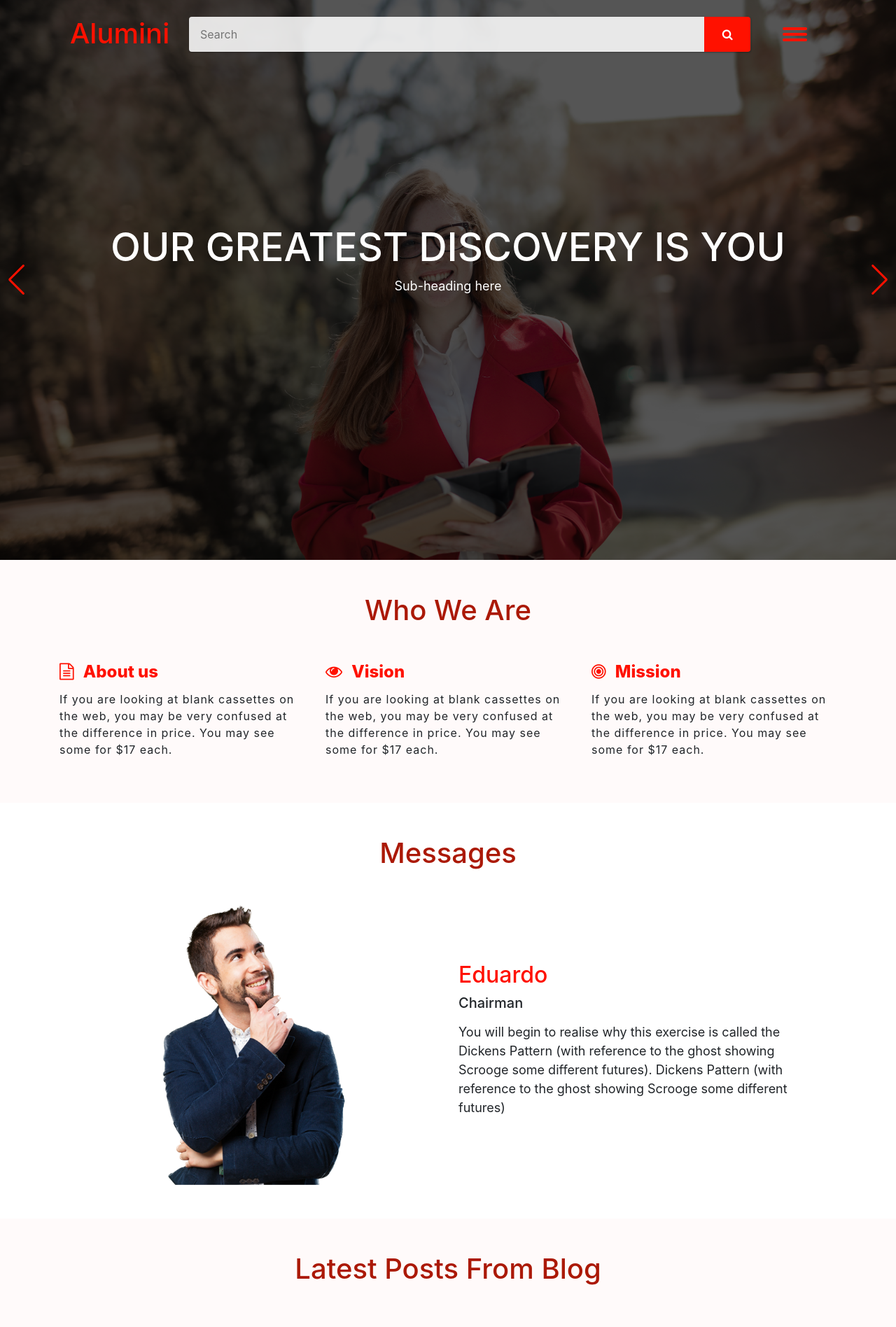
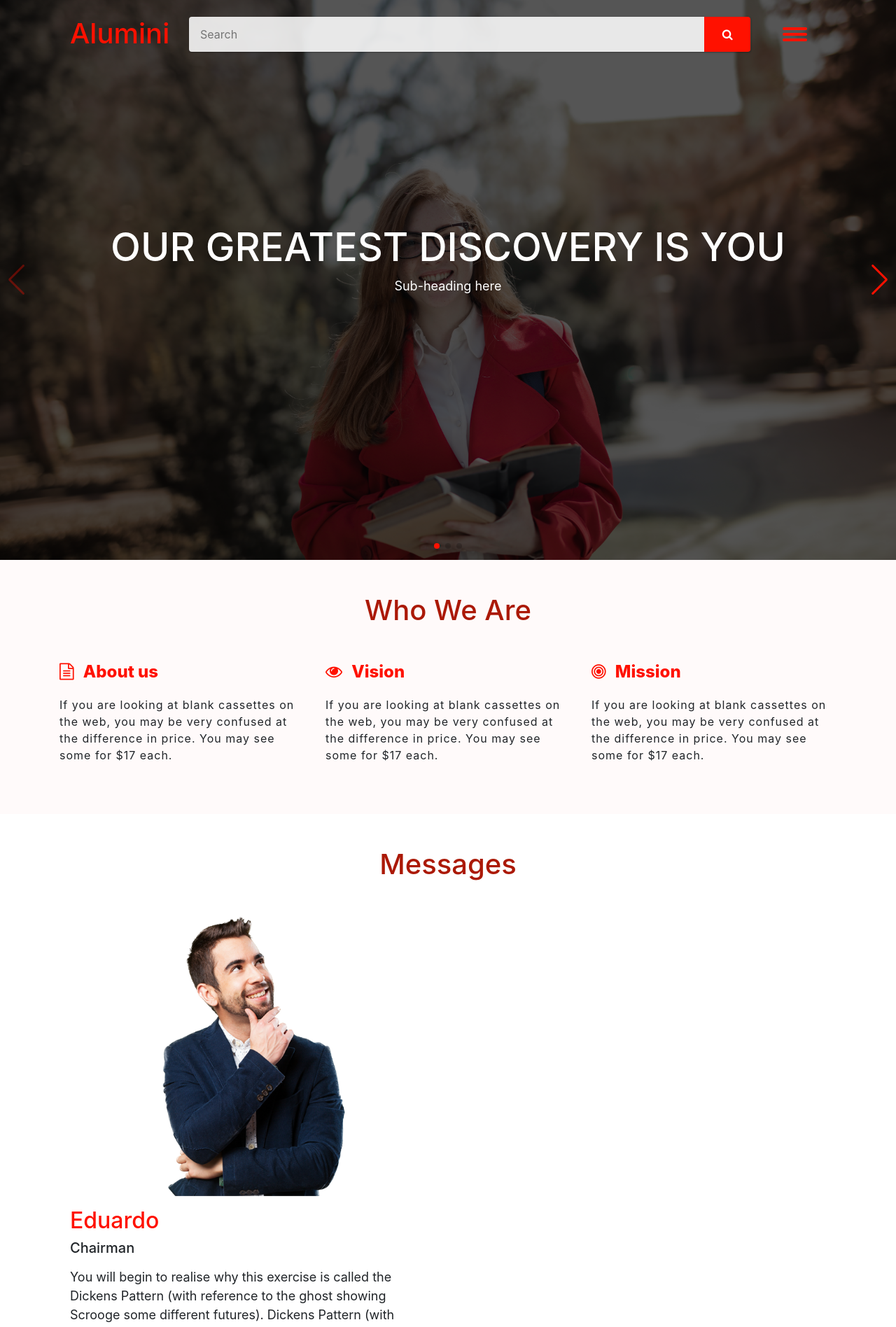
Before and after one commit to rohanraghuwanshi/Alumini-Project, a Django app: page / in a window 1280 px wide. Shown: the top 1896 px of the page at 70% size. Run offline with Django 3.2, Linux system fonts and the light colour scheme; some libraries are stand-ins or nearby versions.

Commit message:
Changes @index.htm

```diff
--- a/homeapp/templates/homeapp/index.html
+++ b/homeapp/templates/homeapp/index.html
@@ -49,20 +49,20 @@
 	    	<div class="row">
 	    		<div class="col-lg-4 col-md-12">
 	    			<div class="about-item">
-	    				<h4><i class="fa fa-file-text-o pr-2 mb-2"> </i> About us</h4>
-	    				<p>If you are looking at blank cassettes on the web, you may be very confused at the difference in price. You may see some for $17 each.</p>
+	    				<h4><i class="fa fa-file-text-o pr-2 mb-3"> </i> About us</h4>
+	    				<p class="pb-2">If you are looking at blank cassettes on the web, you may be very confused at the difference in price. You may see some for $17 each.</p>
 	    			</div>
 	    		</div>
 	    		<div class="col-lg-4 col-md-12">
 	    			<div class="about-item">
-	    				<h4><i class="fa fa-eye pr-2 mb-2"> </i> Vision</h4>
-	    				<p>If you are looking at blank cassettes on the web, you may be very confused at the difference in price. You may see some for $17 each.</p>
+	    				<h4><i class="fa fa-eye pr-2 mb-3"> </i> Vision</h4>
+	    				<p class="pb-2">If you are looking at blank cassettes on the web, you may be very confused at the difference in price. You may see some for $17 each.</p>
 	    			</div>
 	    		</div>
 	    		<div class="col-lg-4 col-md-12">
 	    			<div class="about-item">
-	    				<h4><i class="fa fa-bullseye pr-2 mb-2"> </i> Mission</h4>
-	    				<p>If you are looking at blank cassettes on the web, you may be very confused at the difference in price. You may see some for $17 each.</p>
+	    				<h4><i class="fa fa-bullseye pr-2 mb-3"> </i> Mission</h4>
+	    				<p class="pb-2">If you are looking at blank cassettes on the web, you may be very confused at the difference in price. You may see some for $17 each.</p>
 	    			</div>
 	    		</div>
 	    	</div>
@@ -77,12 +77,12 @@
             <div class="message-swiper-container">
                 <div class="swiper-wrapper">
                     <div class="swiper-slide">
-                        <div class="col-lg-6">
-							<div class="message-picture">
+                        <div class="col-lg-6 col-md-12">
+							<div class="message-picture pb-3">
 								<img src="{% static 'images/home-message/msg.png' %}" alt="picture here">
 							</div>
 						</div>
-						<div class="col-lg-6">
+						<div class="col-lg-6 col-md-12">
 							<div class="message-content">
 								<h2>Eduardo</h2>
 								<h5 class="pb-2">Chairman</h5>
@@ -91,12 +91,12 @@
 						</div>
                     </div>
                     <div class="swiper-slide">
-                        <div class="col-lg-6">
-							<div class="message-picture">
+                        <div class="col-lg-6 col-md-12">
+							<div class="message-picture pb-3">
 								<img src="{% static 'images/home-message/msg.png' %}" alt="picture here">
 							</div>
 						</div>
-						<div class="col-lg-6">
+						<div class="col-lg-6 col-md-12">
 							<div class="message-content">
 								<h2>Eduardo</h2>
 								<h5 class="pb-2">Chairman</h5>
@@ -105,12 +105,12 @@
 						</div>
                     </div>
                     <div class="swiper-slide">
-                        <div class="col-lg-6">
-							<div class="message-picture">
+                        <div class="col-lg-6 col-md-12">
+							<div class="message-picture  pb-3">
 								<img src="{% static 'images/home-message/msg.png' %}" alt="picture here">
 							</div>
 						</div>
-						<div class="col-lg-6">
+						<div class="col-lg-6 col-md-12">
 							<div class="message-content">
 								<h2>Eduardo</h2>
 								<h5 class="pb-2">Chairman</h5>
@@ -185,15 +185,18 @@
 {% block script_block %}
     <script src="{% static 'js/swiper/swiper.min.js' %}"></script>
     <script>
-    var swiper = new Swiper('.main-swiper-container', {
+    var swiper = new Swiper('.swiper-container', {
     cssMode: true,
-    loop: true,
     navigation: {
         nextEl: '.swiper-button-next',
         prevEl: '.swiper-button-prev',
     },
     pagination: {
         el: '.swiper-pagination'
+    },
+    autoplay: {
+        delay: 5000,
+        disableOnInteraction: false,
     },
     mousewheel: true,
     keyboard: true,
@@ -202,10 +205,6 @@
     var swiper = new Swiper('.message-swiper-container', {
       spaceBetween: 30,
       centeredSlides: true,
-      navigation: {
-        nextEl: '.swiper-button-next',
-        prevEl: '.swiper-button-prev',
-    },
       autoplay: {
         delay: 5000,
         disableOnInteraction: false,
--- a/static/css/style.css
+++ b/static/css/style.css
@@ -191,7 +191,6 @@ header .search-form .button:hover {
     background-size: cover;
     background-position: center;
     /* Center slide text vertically */
-    display: flex;
     justify-content: center;
     align-items: center;
 }
```
